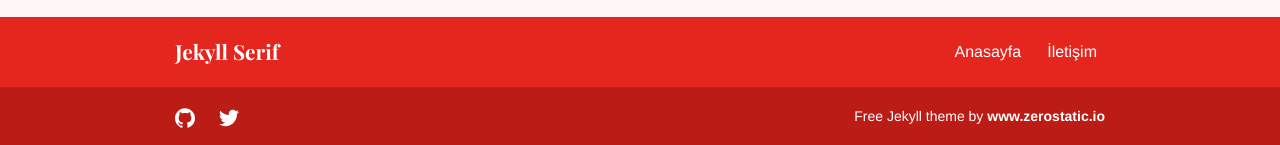
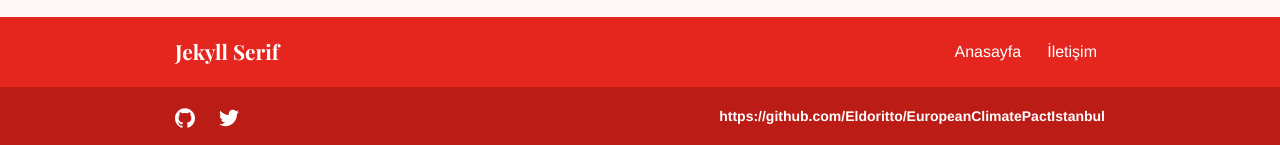
Before and after one commit to Eldoritto/EuropeanClimatePactIstanbul, a Jekyll site: the page built from index.md, in a window 1280 px wide. Shown: the part 1742-1887 px from the top of the page. Built offline with Jekyll 4.4.1, drawn with Linux system fonts in a browser that asks for light colours.

Commit message:
Placeholder copyright_text

```diff
--- a/_data/seo.yml
+++ b/_data/seo.yml
@@ -1,4 +1,4 @@
 google_analytics_id: ""
 meta_twitter_site: "@zerostaticio"
 meta_twitter_creator: "@zerostaticio"
-copyright_text: 'Free Jekyll theme by <a class="zerostatic" href="https://www.zerostatic.io">www.zerostatic.io</a>'
+copyright_text: '<a class="github" href="https://github.com/Eldoritto/EuropeanClimatePactIstanbul">https://github.com/Eldoritto/EuropeanClimatePactIstanbul</a>'
```
